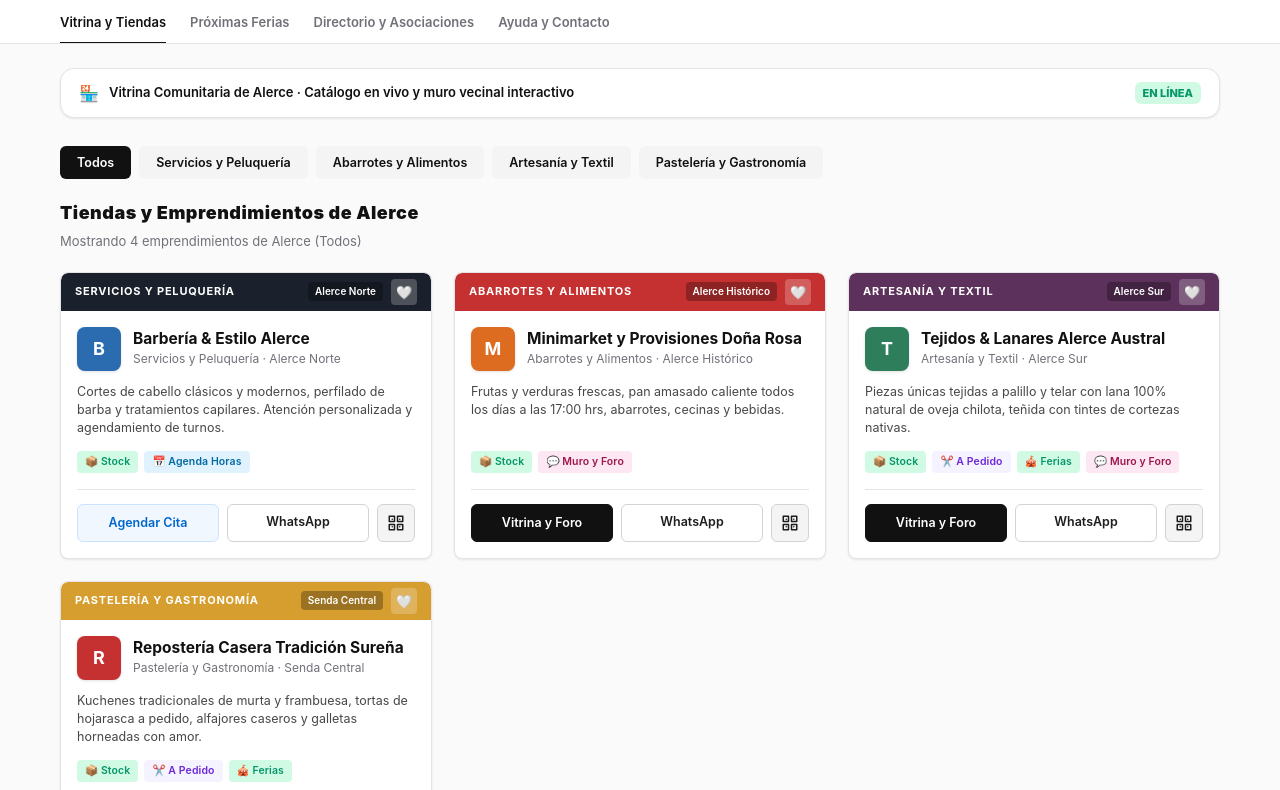
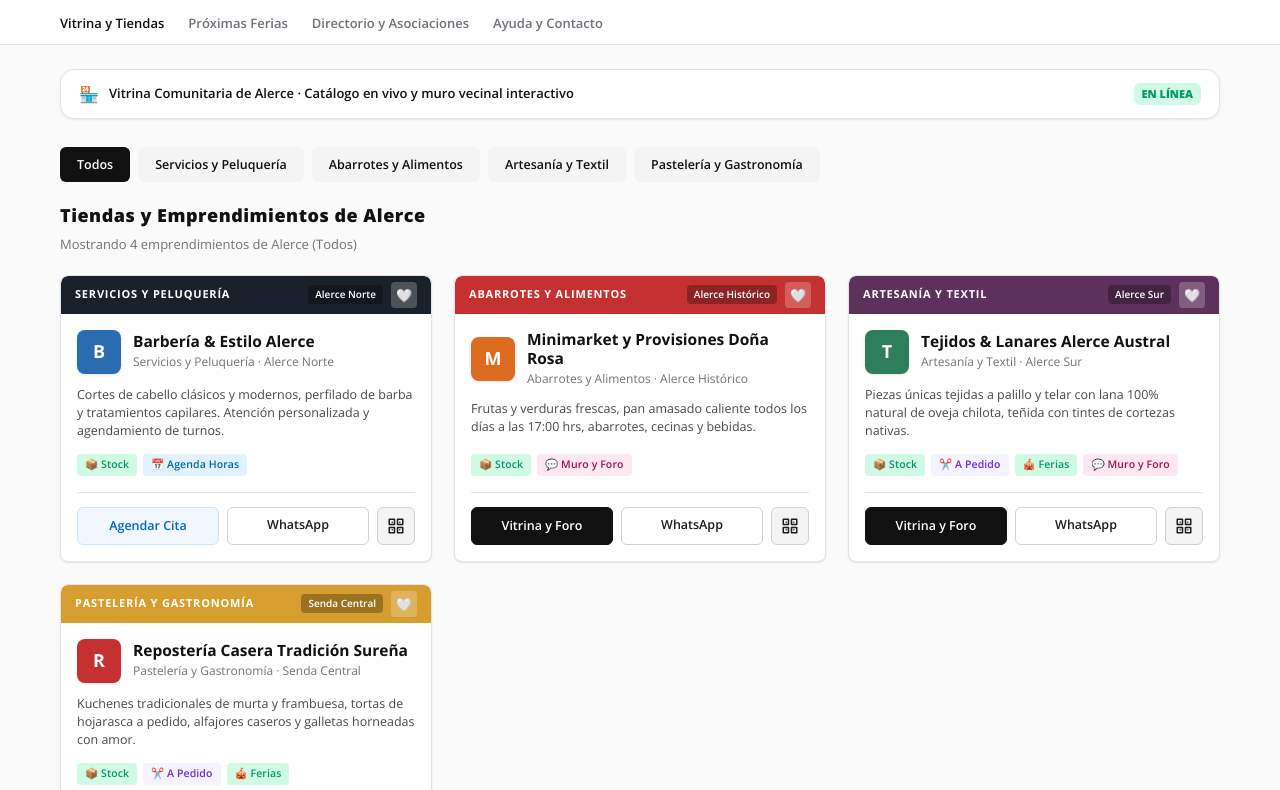
Before and after one commit to Agustin671/EmprendedoresPuertoMontt, a plain HTML site: page LA PAgina (segun)/proyectode10/index.html in a window 1280 px wide. Shown: the part 104-894 px from the top of the page. Drawn offline with nearby package versions, Linux system fonts and the light colour scheme.

Commit message:
style: incorporar tipografia sans-serif recomendada por Figma (Open Sans e Inter)

```diff
--- a/LA PAgina (segun)/proyectode10/css/styles.css
+++ b/LA PAgina (segun)/proyectode10/css/styles.css
@@ -36,7 +36,7 @@
   --radio-boton: 6px;
   --sombra-sutil: 0 1px 3px rgba(0, 0, 0, 0.05), 0 1px 2px rgba(0, 0, 0, 0.04);
   --sombra-elevada: 0 4px 14px rgba(0, 0, 0, 0.08);
-  --fuente-sistema: -apple-system, BlinkMacSystemFont, "SF Pro Text", "SF Pro Display", "Inter", "Segoe UI", Roboto, Helvetica, Arial, sans-serif;
+  --fuente-sistema: 'Open Sans', 'Inter', -apple-system, BlinkMacSystemFont, "SF Pro Text", "SF Pro Display", "Segoe UI", Roboto, Helvetica, Arial, sans-serif;
 }
 
 /* Modos de accesibilidad de texto */
--- a/LA PAgina (segun)/proyectode10/index.html
+++ b/LA PAgina (segun)/proyectode10/index.html
@@ -12,6 +12,10 @@
   <meta charset="UTF-8">
   <meta name="viewport" content="width=device-width, initial-scale=1.0">
   <title>ALERCE · Vitrina y Marketplace de Emprendedores de Puerto Montt</title>
+  <!-- Tipografía Sans-Serif recomendada por Figma (Open Sans & Inter) -->
+  <link rel="preconnect" href="https://fonts.googleapis.com">
+  <link rel="preconnect" href="https://fonts.gstatic.com" crossorigin>
+  <link href="https://fonts.googleapis.com/css2?family=Inter:wght@400;500;600;700;800&family=Open+Sans:ital,wght@0,400;0,500;0,600;0,700;0,800;1,400&display=swap" rel="stylesheet">
   <link rel="stylesheet" href="css/styles.css">
 </head>
 <body>
```
